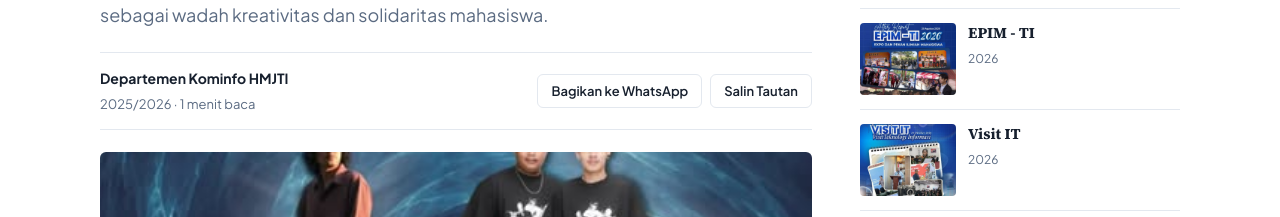
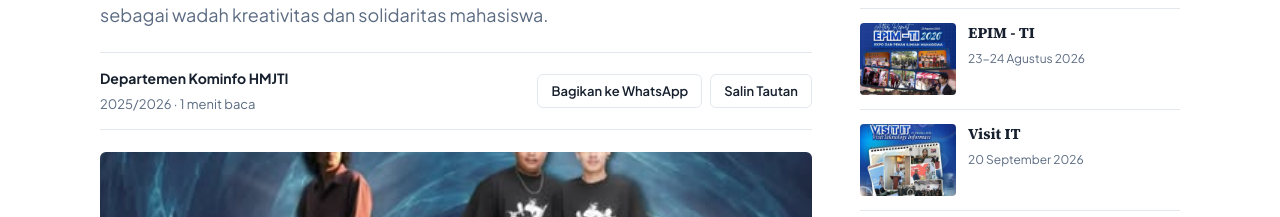
Before and after one commit to akbarramadani2591/Penaji-Website-Proyek-Akhir-, a plain HTML site: page galeri1.html in a window 1280 px wide. Shown: the part 288-505 px from the top of the page. Drawn offline with Linux system fonts and the light colour scheme.

Commit message:
Update galeri1.html

```diff
--- a/galeri1.html
+++ b/galeri1.html
@@ -115,8 +115,8 @@ footer{background:var(--navy);color:#cfd9e8;font-size:13px;padding:26px 0;text-a
   <aside><div class="side">
     <h3>Dokumentasi Lainnya</h3>
     <a class="rel" href="galeri2.html"><img src="assets/galeri2.jpeg" alt=""><span><b>LKMM Pra TD</b><small>1 Oktober 2026</small></span></a>
-    <a class="rel" href="galeri3.html"><img src="assets/galeri3.jpeg" alt=""><span><b>EPIM - TI</b><small>2026</small></span></a>
-    <a class="rel" href="galeri4.html"><img src="assets/galeri4.jpeg" alt=""><span><b>Visit IT</b><small>2026</small></span></a>
+    <a class="rel" href="galeri3.html"><img src="assets/galeri3.jpeg" alt=""><span><b>EPIM - TI</b><small>23-24 Agustus 2026</small></span></a>
+    <a class="rel" href="galeri4.html"><img src="assets/galeri4.jpeg" alt=""><span><b>Visit IT</b><small>20 September 2026</small></span></a>
   </div></aside>
 </main>
 
```
